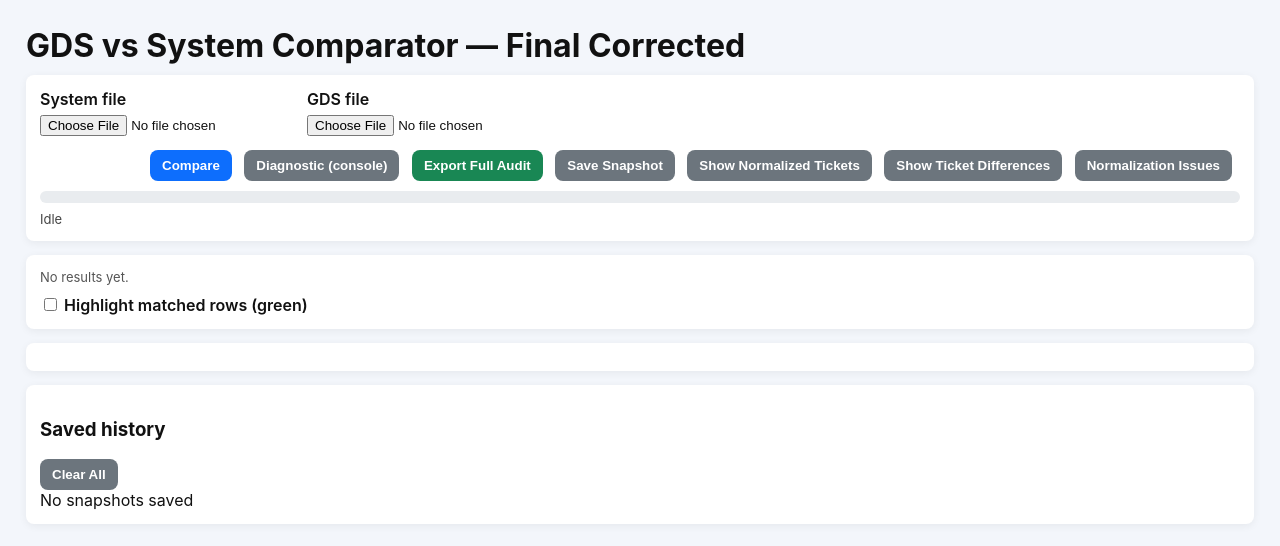
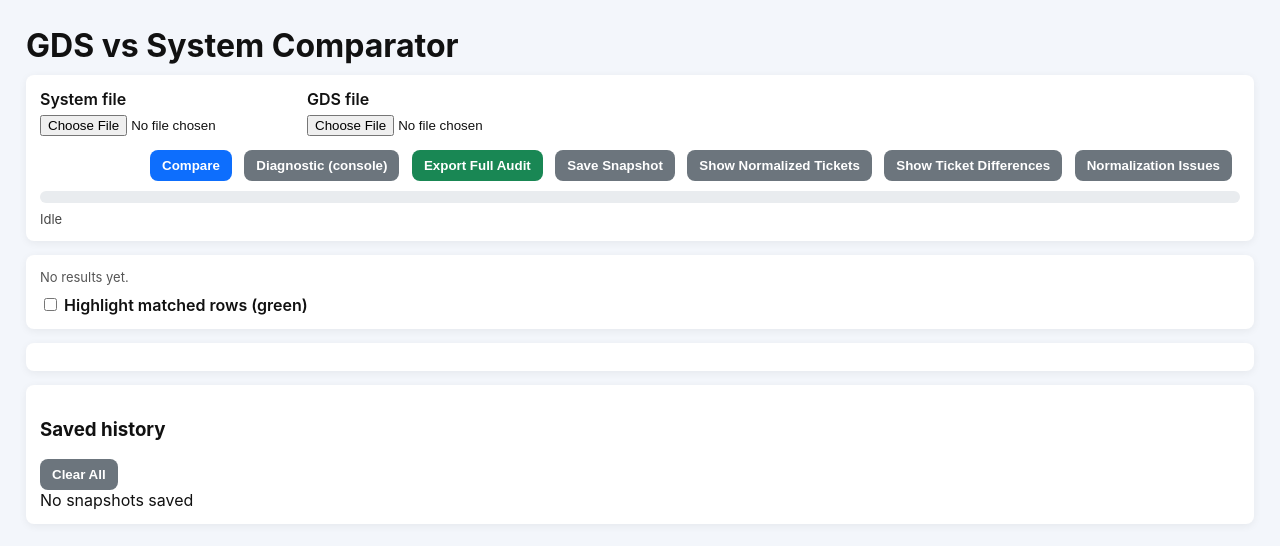
Before and after one commit to Bizwel/Comparator, a plain HTML site: page index.html in a window 1280 px wide. Drawn offline with Linux system fonts and the light colour scheme.

Commit message:
Update index.html

```diff
--- a/index.html
+++ b/index.html
@@ -68,7 +68,7 @@
   </div>
 </div>
 
-<h1>GDS vs System Comparator — Final Corrected</h1>
+<h1>GDS vs System Comparator</h1>
 
 <div class="box">
   <div style="display:flex;gap:14px;align-items:center;flex-wrap:wrap">
```
